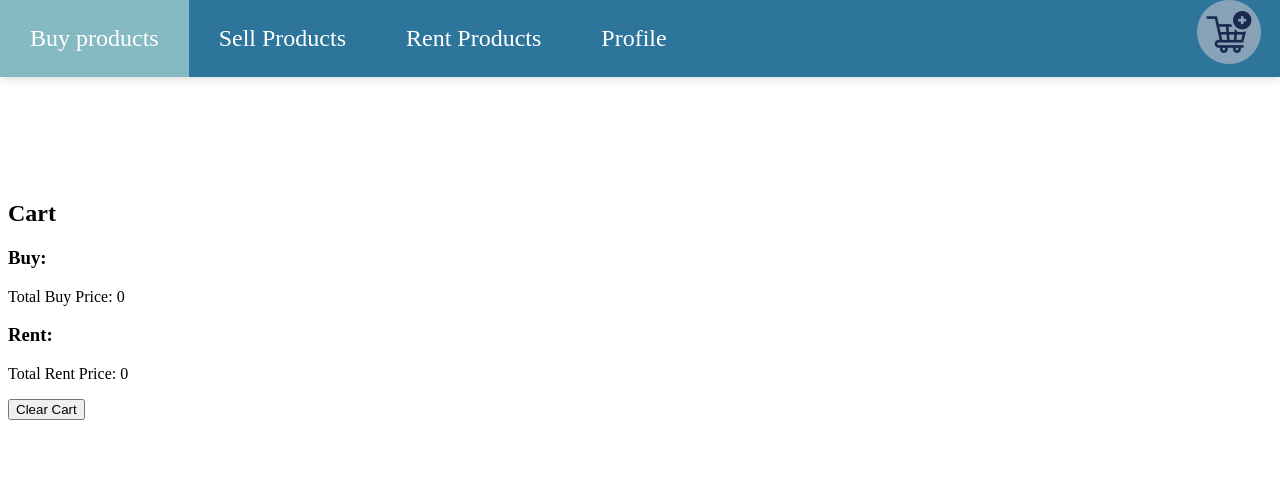
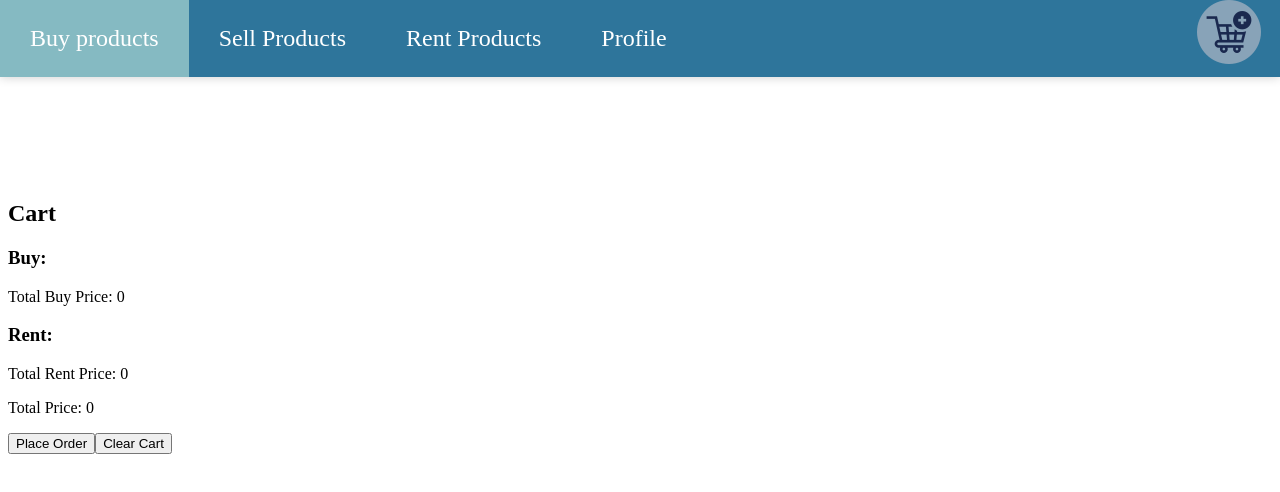
Before and after one commit to Sadhika1012/CampusKart, a React (Create React App) app in the folder frontend/: page /cart in a window 1280 px wide. Shown: the top 492 px of the page. Built offline with nearby package versions, Linux system fonts and the light colour scheme.

Commit message:
Updated Cart.js

```diff
--- a/frontend/src/Cart.js
+++ b/frontend/src/Cart.js
@@ -3,11 +3,12 @@ import { CartContext } from './CartContext';
 import DatePicker from 'react-datepicker';
 import 'react-datepicker/dist/react-datepicker.css';
 import { addMonths } from 'date-fns';
-import { v4 as uuidv4 } from 'uuid';
+import { useNavigate } from 'react-router-dom';
 
 const Cart = () => {
   const { cartItems, removeItemFromCart, clearCart } = useContext(CartContext);
   const [rentalDurations, setRentalDurations] = useState({});
+  const [orderPlaced, setOrderPlaced] = useState(false);
 
   const buyItems = cartItems.filter((item) => item.action === 'buy');
   const rentItems = cartItems.filter((item) => item.action === 'rent');
@@ -38,6 +39,23 @@ const Cart = () => {
     return rentalDurations[itemId] || null;
   };
 
+  const navigate = useNavigate()
+
+  const handlePlaceOrder = () => {
+    // Collect order details here
+    const orderDetails = {
+      buyItems,
+      rentItems,
+      totalBuyPrice,
+      totalRentPrice,
+    };
+
+    // Redirect to Profile page and pass order details as URL parameters
+    navigate('/profile', { state: { orderDetails } });
+
+    setOrderPlaced(true); // Set a flag to indicate that the order has been placed
+  };
+
   return (
     <div style={{ marginTop: '200px' }}>
       <h2>Cart</h2>
@@ -47,7 +65,7 @@ const Cart = () => {
           <img src={item.item.image} alt={item.item.name} style={{ width: '100px', height: '100px' }} />
           <p>Name: {item.item.name}</p>
           <p>Price: {item.item.price}</p>
-          <button onClick={() => handleRemoveItem(item._id)}>Remove</button>
+          <button onClick={() => handleRemoveItem(item.item._id)}>Remove</button>
         </div>
       ))}
       <p>Total Buy Price: {totalBuyPrice}</p>
@@ -74,14 +92,19 @@ const Cart = () => {
             minDate={new Date()} // Set minDate to current date
             maxDate={addMonths(new Date(), 1)} // Set maxDate to one month from current date
           />
-          <button onClick={() => handleRemoveItem(item._id)}>Remove</button>
+          <button onClick={() => handleRemoveItem(item.item._id)}>Remove</button>
         </div>
       ))}
       <p>Total Rent Price: {totalRentPrice}</p>
-
+      <p>Total Price: {totalBuyPrice + totalRentPrice}</p>
+      {!orderPlaced && (
+        <button onClick={handlePlaceOrder}>Place Order</button>
+      )}
+      {orderPlaced && <p>Order has been placed successfully!</p>}
       <button onClick={handleClearCart}>Clear Cart</button>
     </div>
   );
+
 };
 
 export default Cart;
```
